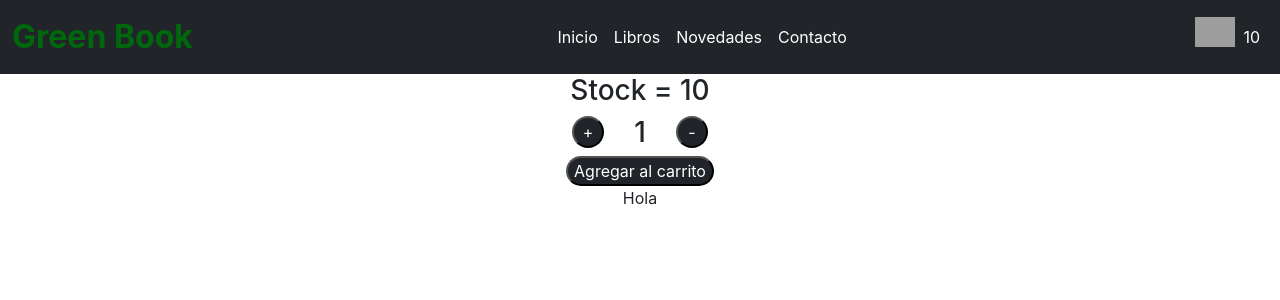
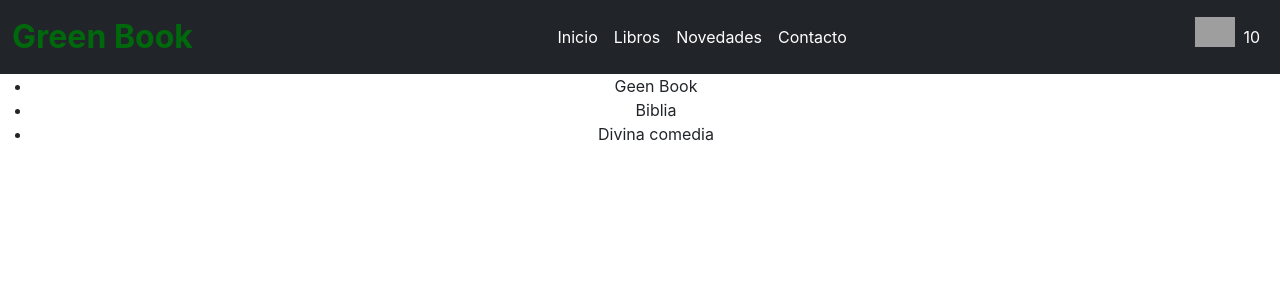
Before and after one commit to LuisMFG1992/GeenBook_E-Commerce, a React (Create React App) app: page / in a window 1280 px wide. Shown: the top 300 px of the page. Built offline with nearby package versions, Linux system fonts and the light colour scheme; grey boxes are pictures that could not be loaded.

Commit message:
HASTA AQUI FUNCIONA

```diff
--- a/src/App.js
+++ b/src/App.js
@@ -1,15 +1,55 @@
 import './App.css';
-// import { useState } from 'react';
+import { useEffect, useState } from 'react';
 // import ItemCount from './components/ItemCount/ItemCount';
 import NavBar from './components/NavBar/NavBar';
 import ItemListContainer from './components/ItemListContainer/ItemListContainer';
 
+function getItems() {
+    return (new Promise ((resolve, reject) => {
+                const productos = [
+                        {id: 1, nombre: "Geen Book", precio: 1000, stock:10},
+                        {id: 2, nombre: "Biblia", precio: 2000, stock:20},
+                        {id: 3, nombre: "Divina comedia", precio: 3000, stock:30},
+                ]
+
+                setTimeout(() => {resolve(productos)}, 2000)
+
+            }
+        )
+    )
+}
+
+const ItemList2 = ({items}) => {
+    return (
+        <div>
+          <ul>
+            { items.map( i => <li key={i.id}>{i.nombre}</li> ) }
+          </ul>
+        </div>
+    )
+}
+
 
 const App = () => {
+
+  const [listProduct, setListProduct] = useState([])
+
+  useEffect(() => {
+    const list = getItems()
+
+    list.then(response => {
+
+      setListProduct(response)
+
+    })
+  }, [])
+
+
   return (
     <div className="App">
       <NavBar />
-      <ItemListContainer greeting="Stock = 10"/>
+      {/* <ItemListContainer greeting="Stock = 10"/> */}
+      <ItemList2 items={listProduct} />
     </div>
   );
 }
--- a/src/components/Item/Item.js
+++ b/src/components/Item/Item.js
@@ -1,21 +1,24 @@
-import "./Item.css"
+// import "./Item.css"
 // import { useEffect } from "react"
 
 
-const Item = () => {
-    return (
-        <p>Hola</p>
-    // new Promise ((resolve, reject) => {
-    //     const productos = [
-    //         {id: 1, nombre: "Geen Book", precio: 1000, stock:10},
-    //         {id: 2, nombre: "Biblia", precio: 2000, stock:20},
-    //         {id: 3, nombre: "Divina comedia", precio: 3000, stock:30},
-    //     ]
+// <p>Hola</p>
 
-    //     setTimeout(() => {resolve(productos)}, 2000)
+// const Item = () => {
+//     return (
+//         new Promise (
+//             (resolve, reject) => {
+//                 const productos = [
+//                         {id: 1, nombre: "Geen Book", precio: 1000, stock:10},
+//                         {id: 2, nombre: "Biblia", precio: 2000, stock:20},
+//                         {id: 3, nombre: "Divina comedia", precio: 3000, stock:30},
+//                 ]
 
-    // }
-    )
-}
+//                 setTimeout(() => {resolve(productos)}, 2000)
 
-export default Item
+//             }
+//         )
+//     )
+// }
+
+// export default Item
--- a/src/components/ItemList/ItemList.js
+++ b/src/components/ItemList/ItemList.js
@@ -1,10 +1,10 @@
-import "./ItemList.css"
-import Item from "../Item/Item"
+// import "./ItemList.css"
+// import Item from "../Item/Item"
 
-const ItemList = (items) => {
-    return (
-        <Item />
-    )
-}
+// const ItemList = ({items}) => {
+//     return (
+//         <Item />
+//     )
+// }
 
-export default ItemList
+// export default ItemList
--- a/src/components/ItemListContainer/ItemListContainer.js
+++ b/src/components/ItemListContainer/ItemListContainer.js
@@ -1,26 +1,25 @@
 import "./ItemListContainer.css"
 import ItemCount from "../ItemCount/ItemCount"
 import { useEffect } from "react"
-import ItemList from "../ItemList/ItemList"
+// import ItemList from "../ItemList/ItemList"
 
 const ItemListContainer = ({greeting}) => {
 
     // useEffect(() => {
-    //     const list = productos ()
+    //     const list = Item()
 
     //     list.then((respuesta) => {
-
+    //         console.log(respuesta)
     //     })
 
     // }, [])
 
     return (
         <>
-        <h3>{greeting}</h3>
-        <ItemCount stock={10} inicial={1} onAdd="Cantidad de productos agregados al carrito:"/>
-        <ItemList />
+            <ItemCount stock={10} inicial={1} onAdd="Cantidad de productos agregados al carrito:"/>
+
+            {/* <ItemList item={""}/> */}
         </>
-        // <ItemList />
     )
 }
 
--- a/src/index.js
+++ b/src/index.js
@@ -10,42 +10,3 @@ ReactDOM.render(
 );
 
 reportWebVitals();
-
-const datos = [
-  {
-    id: 1,
-    title: "Iron Man",
-    year: 2008
-  }
-]
-
-const getDatos = () => {
-  return new Promise ((resolve, reject) => {
-
-    if(datos.length === 0) {
-      reject( new Error ("No existen datos"))
-    }
-
-    setTimeout( () => { resolve (datos) } , 1500)
-
-  })
-}
-
-async function fetchingData () {
-
-  try {
-    const datosFetched = await getDatos()
-    console.log(datosFetched)
-  } catch (err) {
-    console.log(err.message)
-  }
-}
-
-fetchingData()
-
-
-//* {
-//*   id: 1,
-//*   title: "Iron Man",
-//*   year: 2008
-//* }
```
